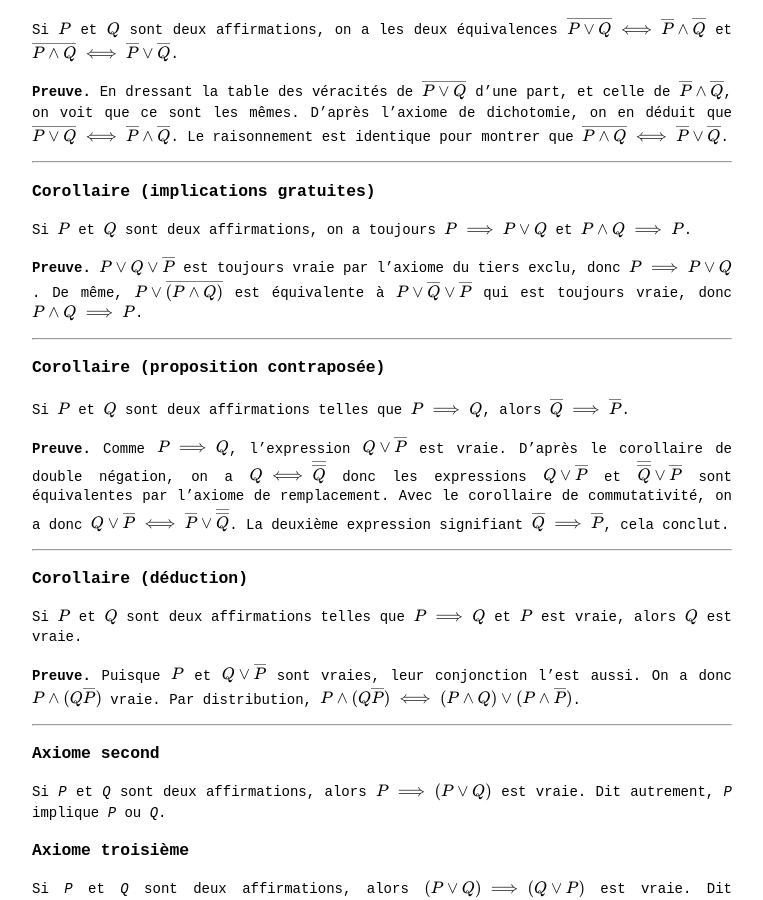
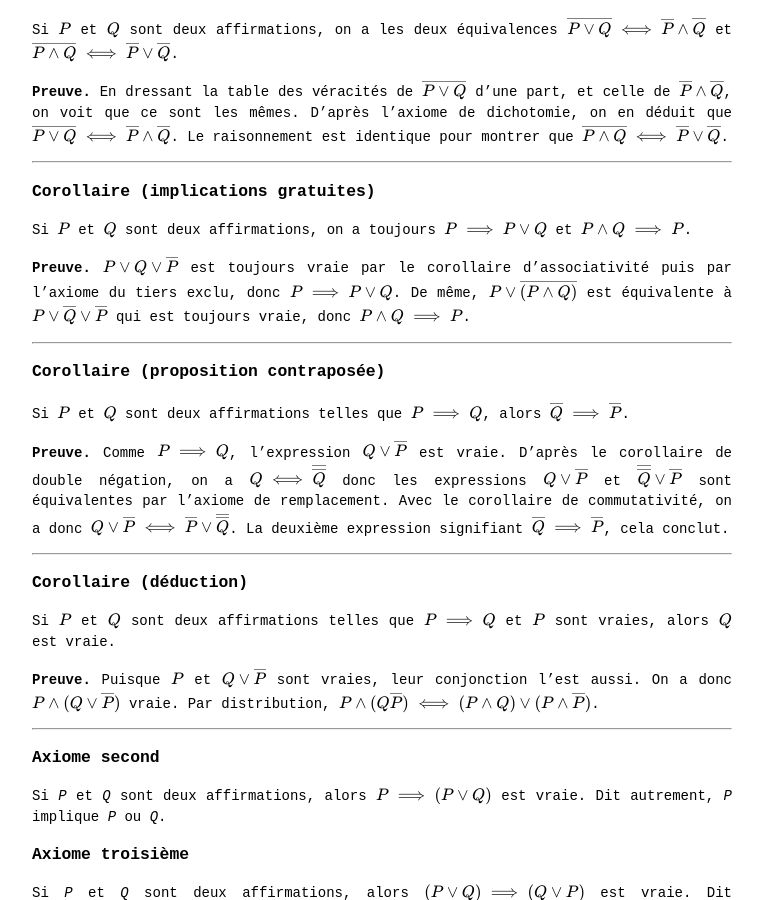
Before and after one commit to Thrallherd/AlgebraExNihilo, a Jekyll site: the page built from logic_cor.md, in a window 1280 px wide and 900 px high, scrolled down 1269 px. Shown: the whole window, without its empty margins (258-1021 px from the left). Built offline with Jekyll 4.4.1, drawn with Linux system fonts in a browser that asks for light colours; formulas are drawn with MathJax 3.

Commit message:
Update logic_cor.md

```diff
--- a/logic_cor.md
+++ b/logic_cor.md
@@ -52,7 +52,7 @@
 ### Corollaire (implications gratuites)
 Si $$P$$ et $$Q$$ sont deux affirmations, on a toujours $$P \implies P \lor Q$$ et $$P \land Q \implies P$$.
 
-**Preuve.** $$P \lor Q \lor \overline P$$ est toujours vraie par l'axiome du tiers exclu, donc $$P \implies P \lor Q$$. De même, $$ P \lor \overline{(P \land Q)}$$ est équivalente à $$P \lor \overline{Q} \lor \overline{P}$$ qui est toujours vraie, donc $$P \land Q \implies P$$.
+**Preuve.** $$P \lor Q \lor \overline P$$ est toujours vraie par le corollaire d'associativité puis par l'axiome du tiers exclu, donc $$P \implies P \lor Q$$. De même, $$ P \lor \overline{(P \land Q)}$$ est équivalente à $$P \lor \overline{Q} \lor \overline{P}$$ qui est toujours vraie, donc $$P \land Q \implies P$$.
 
 
 _____
@@ -64,10 +64,10 @@
 
 __________
 ### Corollaire (déduction)
-Si $$P$$ et $$Q$$ sont deux affirmations telles que $$P \implies Q$$ et $$P$$ est vraie, alors $$Q$$ est vraie.
+Si $$P$$ et $$Q$$ sont deux affirmations telles que $$P \implies Q$$ et $$P$$ sont vraies, alors $$Q$$ est vraie.
 
 
-**Preuve.** Puisque $$P$$ et $$Q \lor \overline P$$ sont vraies, leur conjonction l'est aussi. On a donc $$P \land (Q \overline P)$$ vraie. Par distribution, $$P \land (Q \overline P) \iff (P \land Q) \lor (P \land \overline{P})$$.
+**Preuve.** Puisque $$P$$ et $$Q \lor \overline P$$ sont vraies, leur conjonction l'est aussi. On a donc $$P \land (Q \lor \overline P)$$ vraie. Par distribution, $$P \land (Q \overline P) \iff (P \land Q) \lor (P \land \overline{P})$$.
 
 
 __________
```
